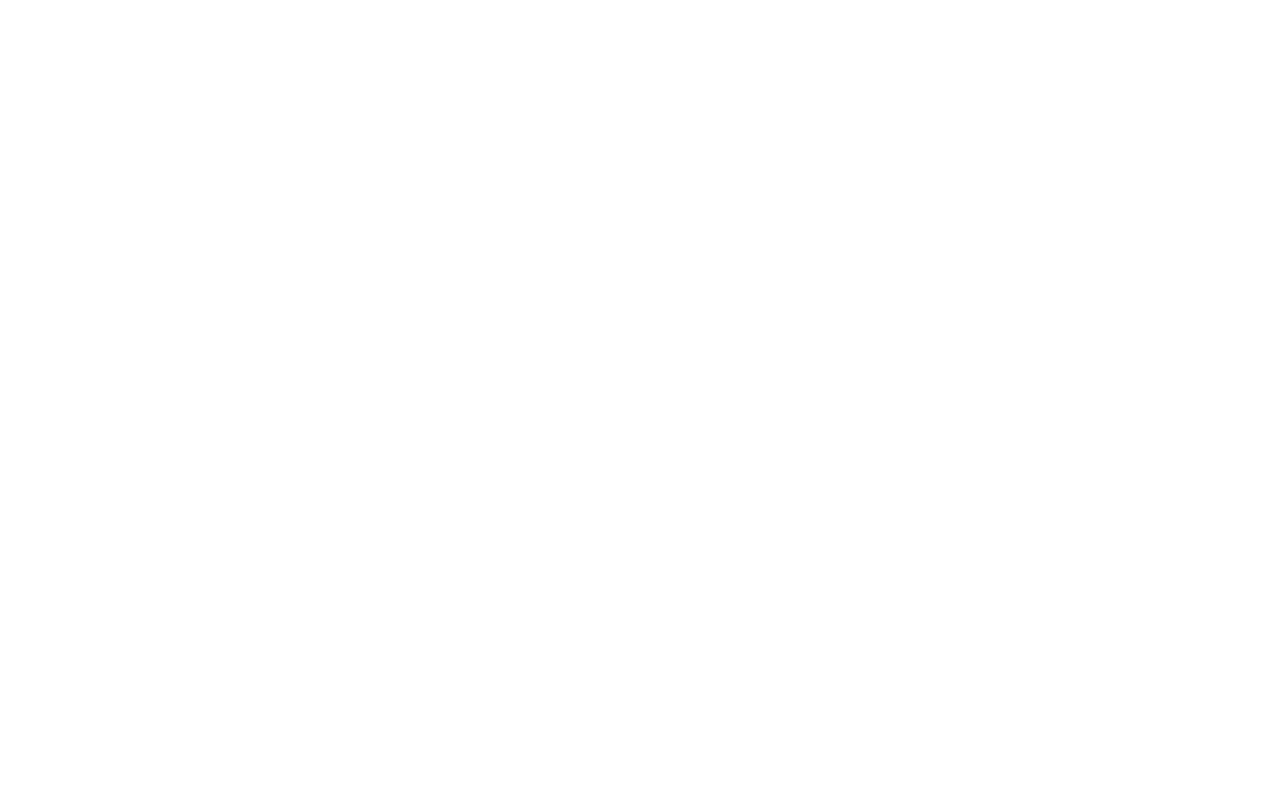
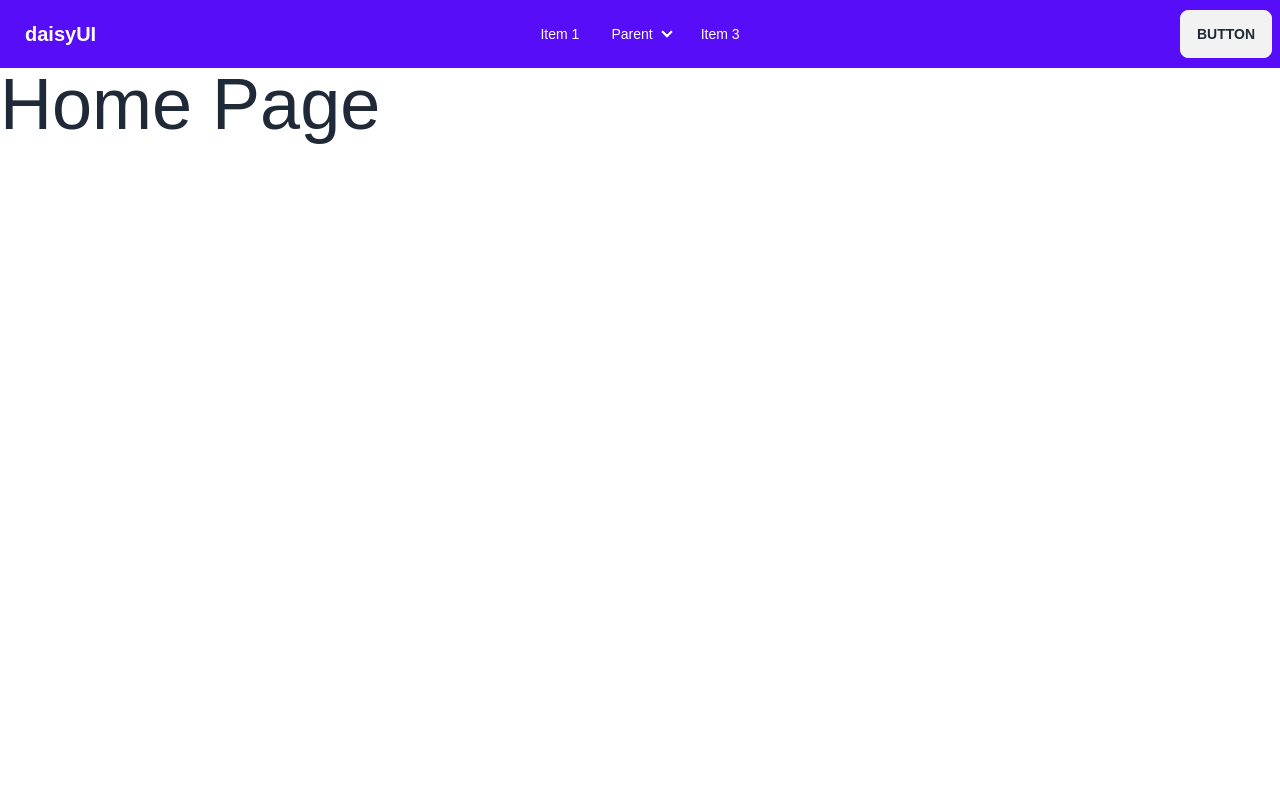
Before and after one commit to shadmansaalim/nextjs-pc-builder, a Next.js app: page / in a window 1280 px wide. Shown: the top 800 px of the page. Built offline with nearby package versions, Linux system fonts and the light colour scheme.

Commit message:
Root Layout implemented for consisten layout system

```diff
--- /dev/null
+++ b/src/components/layouts/RootLayout.js
@@ -0,0 +1,16 @@
+import Navbar from "../shared/Navbar";
+import Footer from "../shared/Footer";
+
+const RootLayout = ({ children }) => {
+    return (
+        <div>
+            <Navbar />
+            <div className="min-h-screen">
+                {children}
+            </div>
+            <Footer />
+        </div>
+    );
+};
+
+export default RootLayout;
--- a/src/pages/_app.js
+++ b/src/pages/_app.js
@@ -1,5 +1,9 @@
 import '@/styles/globals.css'
 
+
 export default function App({ Component, pageProps }) {
-    return <Component {...pageProps} />
+
+    const getLayout = Component.getLayout || ((page) => page);
+
+    return getLayout(<Component {...pageProps} />);
 }
--- a/src/pages/index.js
+++ b/src/pages/index.js
@@ -1,11 +1,15 @@
-import React from 'react';
+import RootLayout from "@/components/layouts/RootLayout";
 
 const HomePage = () => {
   return (
     <div>
-
+      <h1 className="text-7xl">Home Page</h1>
     </div>
   );
 };
 
 export default HomePage;
+
+HomePage.getLayout = function getLayout(page) {
+  return <RootLayout>{page}</RootLayout>;
+};
```
